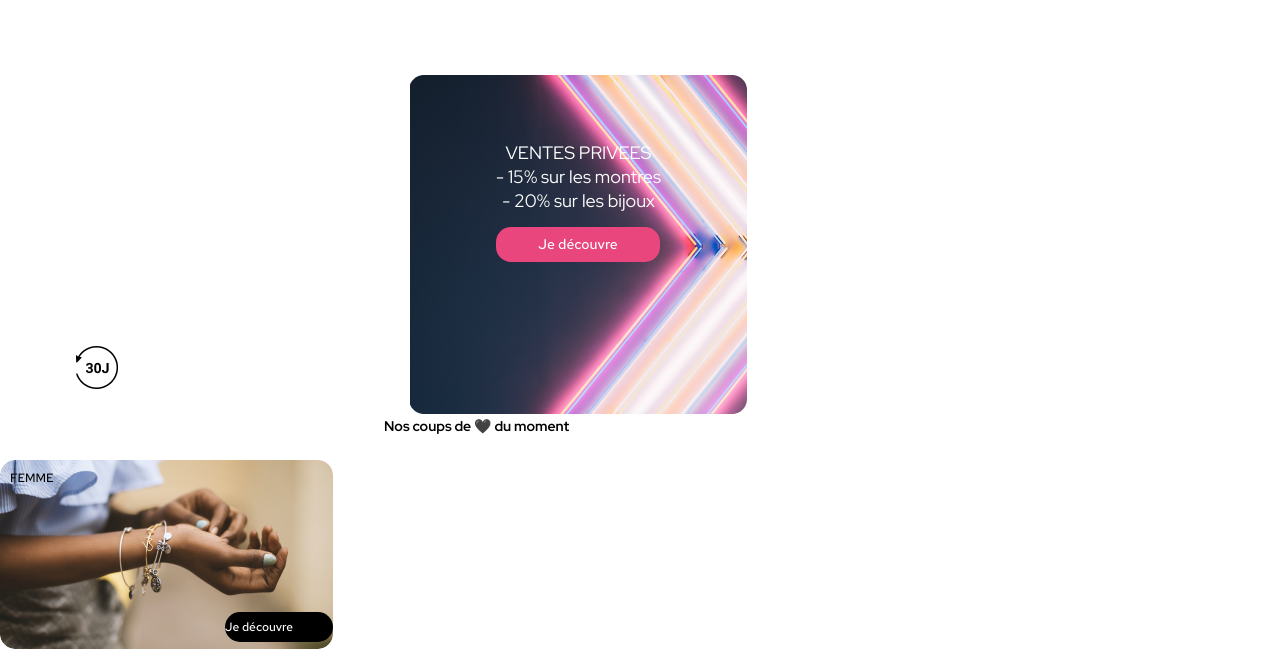
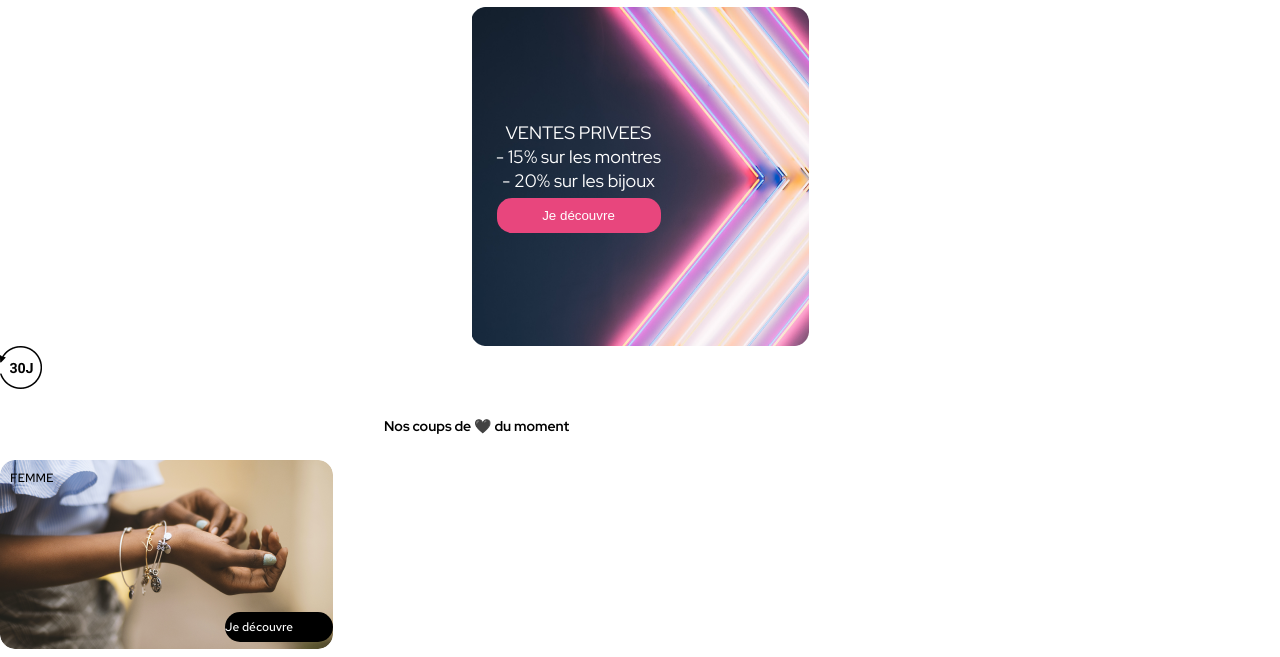
Before and after one commit to Laulaulmg/Joa-shop_integration, a plain HTML site: page index.html in a window 1280 px wide. Shown: the part 92-749 px from the top of the page. Drawn offline with Linux system fonts and the light colour scheme.

Commit message:
version3

```diff
--- a/index.html
+++ b/index.html
@@ -37,16 +37,18 @@
                 <div>
                     <a href="https://www.joa-shop.com/commande"><img src="iconepanier.png" alt="mon panier"></a>
                 </div>
+            </div>
+        </div>
+
+        <div class="banner">
+
+            <a href="https://www.joa-shop.com/213-outlet"></a>
+            <img src="imagebanner.png" alt="ventes privées ">
+            <div>
+                <p>VENTES PRIVEES <br>- 15% sur les montres <br> - 20% sur les bijoux<br><button>Je découvre</button></p>
 
             </div>
 
-
-        </div>
-
-        <div class="banner">
-            <a href="https://www.joa-shop.com/213-outlet"><img src="imagebanner.png" alt="ventes privées "></a>
-            <p>VENTES PRIVEES <br>- 15% sur les montres <br> - 20% sur les bijoux</p>
-            <a href="">Je découvre</a>
         </div>
     </section>
 
--- a/stylesheet.css
+++ b/stylesheet.css
@@ -86,23 +86,28 @@ ul {
 }
 
 .banner a {
-    position: absolute;
     width: 164px;
     height: 35px;
-    left: 25px;
-    top: 65%;
     font-family: 'Red Hat Text', sans-serif;
     font-style: normal;
     font-weight: 500;
     font-size: 14px;
-    display: flex;
-    justify-content: center;
     background: #E8467D;
     line-height: 19px;
     color: #FFFFFF;
-    align-items: center;
     border-radius: 15px;
 }
+
+button{
+    border-radius:15px;
+    background-color:#E8467D;
+    color:#fff;
+    height:35px;
+    width:164px;
+    margin-top:5px;
+    border:none;
+}
+
 
 /*Section 2 : sélections*/
 
@@ -503,7 +508,6 @@ h3 {
 /*Section 6 : Réassurance*/
 
 .article6 img {
-    position: relative;
     width: 42px;
     height: 43px;
     left: 76px;
@@ -616,18 +620,15 @@ top: 3302px;*/
 .footer {
     position: absolute;
     width: 379px;
-    height: 600px;
-    left: -3px;
+    left: 0px;
     top: 3355px;
     background: #C4C4C4;
 }
 
 .serviceclient h5 {
-    position: absolute;
     width: 204px;
     height: 29px;
     left: 72px;
-    top: 3355px;
     font-family: 'Red Hat Display', sans-serif;
     font-style: normal;
     font-weight: bold;
@@ -640,7 +641,6 @@ top: 3302px;*/
 }
 
 .serviceclient p {
-    position: absolute;
     width: 333px;
     height: 62px;
     left: 21px;
@@ -654,11 +654,9 @@ top: 3302px;*/
 }
 
 .footer p {
-    position: absolute;
     width: 174px;
     height: 15px;
     left: 104px;
-    top: 3647px;
     font-family: 'Red Hat Text', sans-serif;
     font-style: normal;
     font-weight: bold;
```
